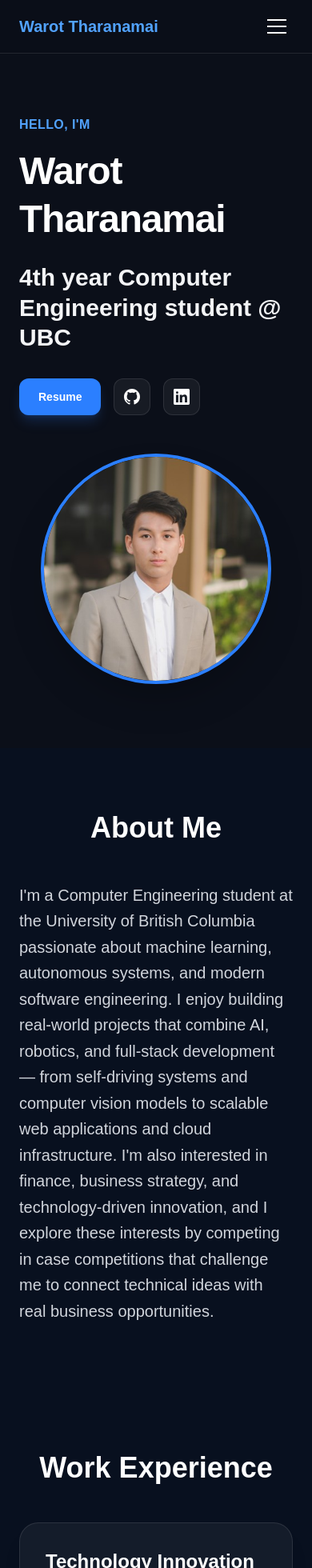
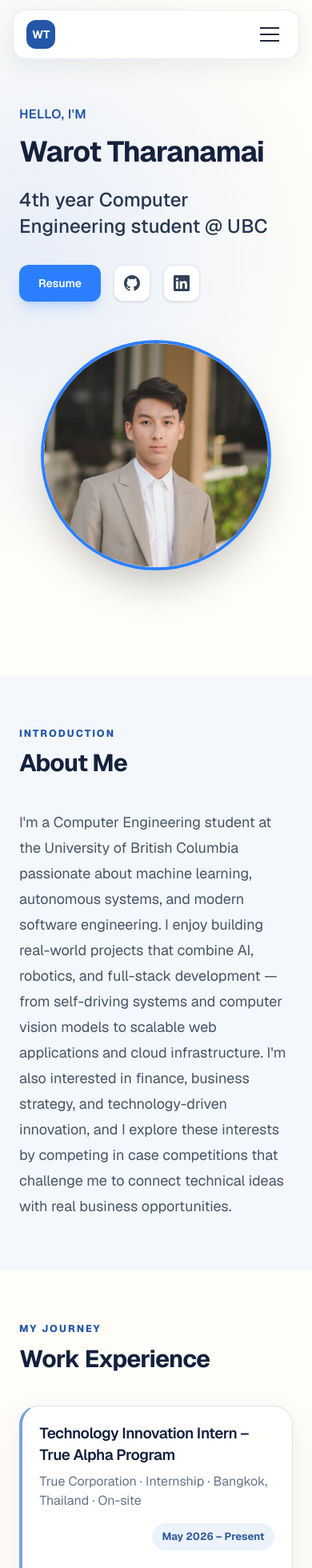
Before and after one commit to Warotpete/portfolio, a Next.js app: page / in a window 390 px wide. Shown: the top 1960 px of the page at 80% size. Built offline with nearby package versions, Linux system fonts and the light colour scheme.

Commit message:
change theme

```diff
--- a/app/components/navbar.tsx
+++ b/app/components/navbar.tsx
@@ -8,27 +8,27 @@ export default function Navbar() {
     { href: "#work-experience", label: "Experience" },
     { href: "#competitions",    label: "Competitions" },
     { href: "#projects",        label: "Projects"   },
-    { href: "#skills",          label: "Skills"     },
-    { href: "#contact",         label: "Contact"    },
   ];
 
   return (
-    <nav className="fixed top-0 left-0 right-0 z-50 bg-[#0b0f19]/95 backdrop-blur border-b border-white/10">
-      <div className="max-w-6xl mx-auto px-6 py-4 flex items-center justify-between">
+    <nav className="fixed inset-x-0 top-0 z-50 px-4 pt-3 text-slate-900">
+      <div className="mx-auto flex max-w-6xl items-center justify-between rounded-2xl border border-slate-200/80 bg-white/90 px-4 py-3 shadow-[0_8px_30px_rgba(30,48,75,0.08)] backdrop-blur-xl md:px-5">
 
         {/* Logo */}
-        <a href="#" className="text-xl font-bold text-blue-400">
-          Warot Tharanamai
+        <a href="#" className="flex items-center gap-3 font-bold tracking-tight text-slate-900">
+          <span className="grid h-9 w-9 place-items-center rounded-xl bg-[#2457a7] text-sm text-white">WT</span>
+          <span className="hidden sm:inline">Warot Tharanamai</span>
         </a>
 
         {/* Desktop links */}
-        <div className="hidden md:flex gap-8">
+        <div className="hidden items-center gap-1 rounded-xl bg-slate-100/80 p-1 md:flex">
           {links.map((l) => (
             <a key={l.href} href={l.href}
-               className="text-gray-300 hover:text-blue-400 transition text-sm">
+               className="rounded-lg px-3 py-2 text-sm font-medium text-slate-600 transition hover:bg-white hover:text-[#2457a7] hover:shadow-sm">
               {l.label}
             </a>
           ))}
+          <a href="#contact" className="ml-1 rounded-lg bg-[#2457a7] px-4 py-2 text-sm font-semibold text-white transition hover:bg-[#194887]">Let&apos;s talk</a>
         </div>
 
         {/* Hamburger button — mobile only */}
@@ -37,22 +37,23 @@ export default function Navbar() {
           onClick={() => setOpen(!open)}
           aria-label="Toggle menu"
         >
-          <span className={`block w-6 h-0.5 bg-white transition-transform duration-300 ${open ? "rotate-45 translate-y-2" : ""}`} />
-          <span className={`block w-6 h-0.5 bg-white transition-opacity duration-300 ${open ? "opacity-0" : ""}`} />
-          <span className={`block w-6 h-0.5 bg-white transition-transform duration-300 ${open ? "-rotate-45 -translate-y-2" : ""}`} />
+          <span className={`block w-6 h-0.5 bg-slate-800 transition-transform duration-300 ${open ? "rotate-45 translate-y-2" : ""}`} />
+          <span className={`block w-6 h-0.5 bg-slate-800 transition-opacity duration-300 ${open ? "opacity-0" : ""}`} />
+          <span className={`block w-6 h-0.5 bg-slate-800 transition-transform duration-300 ${open ? "-rotate-45 -translate-y-2" : ""}`} />
         </button>
       </div>
 
       {/* Mobile dropdown */}
       {open && (
-        <div className="md:hidden border-t border-white/10 bg-[#0b0f19] px-6 py-4 flex flex-col gap-4">
+        <div className="flex flex-col gap-4 border-t border-slate-200 bg-[#fffdf8] px-6 py-4 md:hidden">
           {links.map((l) => (
             <a key={l.href} href={l.href}
                onClick={() => setOpen(false)}
-               className="text-gray-300 hover:text-blue-400 transition text-base">
+               className="text-base font-medium text-slate-600 transition hover:text-[#2457a7]">
               {l.label}
             </a>
           ))}
+          <a href="#contact" onClick={() => setOpen(false)} className="rounded-xl bg-[#2457a7] px-4 py-3 text-center font-semibold text-white">Let&apos;s talk</a>
         </div>
       )}
     </nav>
--- a/app/globals.css
+++ b/app/globals.css
@@ -56,5 +56,165 @@ html {
 body {
   background: var(--background);
   color: var(--foreground);
-  font-family: Arial, Helvetica, sans-serif;
+  font-family: var(--font-geist-sans), Arial, Helvetica, sans-serif;
 }
+
+.portfolio-shell {
+  background:
+    radial-gradient(circle at 8% 4%, rgba(112, 164, 255, 0.17), transparent 25rem),
+    #fffdf8;
+  color: #172033;
+}
+
+.portfolio-shell > section {
+  background-color: transparent;
+}
+
+.portfolio-shell > section:nth-of-type(even) {
+  background-color: #f4f7fb;
+}
+
+.portfolio-shell h1,
+.portfolio-shell h2,
+.portfolio-shell h3 {
+  color: #14213d;
+  letter-spacing: -0.025em;
+}
+
+.portfolio-shell h2 {
+  text-wrap: balance;
+}
+
+.portfolio-shell .section-heading {
+  max-width: 44rem;
+}
+
+.portfolio-shell .section-kicker {
+  margin-bottom: 0.6rem;
+  color: #2457a7;
+  font-size: 0.78rem;
+  font-weight: 750;
+  letter-spacing: 0.16em;
+  text-transform: uppercase;
+}
+
+.portfolio-shell .text-gray-100 {
+  color: #27364f;
+}
+
+.portfolio-shell .text-gray-200,
+.portfolio-shell .text-gray-300 {
+  color: #475569;
+}
+
+.portfolio-shell .text-gray-400 {
+  color: #64748b;
+}
+
+.portfolio-shell .text-blue-400 {
+  color: #2457a7;
+}
+
+.portfolio-shell .hover\:text-blue-300:hover {
+  color: #173f80;
+}
+
+.portfolio-shell article {
+  border-color: #dbe3ee;
+  background-color: rgba(255, 255, 255, 0.92);
+  box-shadow: 0 14px 38px rgba(42, 59, 86, 0.08);
+}
+
+.portfolio-shell article:hover {
+  border-color: #b9c9de;
+  background-color: #ffffff;
+}
+
+.portfolio-shell #work-experience article {
+  border-left: 4px solid #7aa2de;
+  padding: 1.75rem;
+}
+
+.portfolio-shell #work-experience article h3 {
+  font-size: 1.18rem;
+  line-height: 1.4;
+}
+
+.portfolio-shell #work-experience article .text-right p {
+  display: inline-flex;
+  border-radius: 999px;
+  background: #edf3fb;
+  padding: 0.45rem 0.8rem;
+  color: #315d9c;
+  font-size: 0.82rem;
+  font-weight: 650;
+  white-space: nowrap;
+}
+
+.portfolio-shell #work-experience ul {
+  line-height: 1.75;
+}
+
+.portfolio-shell #work-experience li::marker {
+  color: #4778bd;
+}
+
+.portfolio-shell #projects article img {
+  transition: transform 350ms ease;
+}
+
+.portfolio-shell #projects article,
+.portfolio-shell #competitions article {
+  border-radius: 1.5rem;
+}
+
+.portfolio-shell #projects article span {
+  border-color: #aac0df;
+  background: #e6eef9;
+  color: #244c83;
+  font-weight: 650;
+}
+
+.portfolio-shell #projects article a,
+.portfolio-shell #competitions article a {
+  color: #174f9c;
+  font-weight: 700;
+  text-decoration: underline;
+  text-decoration-color: #b8cbe6;
+  text-decoration-thickness: 1px;
+  text-underline-offset: 4px;
+}
+
+.portfolio-shell #projects article a:hover,
+.portfolio-shell #competitions article a:hover {
+  color: #0f3973;
+  text-decoration-color: #0f3973;
+}
+
+.portfolio-shell #skills .grid > div {
+  border: 1px solid #dbe3ee;
+  border-radius: 1.25rem;
+  background: rgba(255, 255, 255, 0.9);
+  padding: 1.35rem;
+  box-shadow: 0 10px 28px rgba(42, 59, 86, 0.06);
+}
+
+.portfolio-shell #projects article:hover img {
+  transform: scale(1.035);
+}
+
+.portfolio-shell footer {
+  border-color: #dbe3ee;
+  background: #eef3f9;
+}
+
+@media (max-width: 767px) {
+  .portfolio-shell > section {
+    padding-top: 4rem;
+    padding-bottom: 4rem;
+  }
+
+  .portfolio-shell #work-experience article {
+    padding: 1.35rem;
+  }
+}
--- a/app/page.tsx
+++ b/app/page.tsx
@@ -3,29 +3,29 @@ import Navbar from "./components/navbar";
 
 export default function Home() {
   return (
-    <main className="min-h-screen bg-[#0b0f19] text-white">
+    <main className="portfolio-shell min-h-screen bg-[#fffdf8] text-slate-900">
       <Navbar />
 
-      <section className="min-h-screen flex items-center px-6 py-20 mt-16 relative">
+      <section className="relative flex min-h-screen items-center px-6 pb-20 pt-32">
         {/* Enhanced hero background */}
         <div className="absolute inset-0 -z-10 overflow-hidden">
           <div className="absolute top-20 left-10 w-72 h-72 bg-blue-500/5 rounded-full blur-3xl"></div>
           <div className="absolute bottom-20 right-10 w-72 h-72 bg-purple-500/5 rounded-full blur-3xl"></div>
         </div>
 
-        <div className="max-w-6xl mx-auto grid md:grid-cols-2 gap-12 items-center">
+        <div className="mx-auto grid max-w-6xl items-center gap-12 md:grid-cols-[1.15fr_0.85fr]">
 
           <div>
             <p className="text-blue-400 font-semibold tracking-wide mb-4 text-base md:text-lg uppercase">
               Hello, I&apos;m
             </p>
 
-            <h1 className="text-5xl md:text-7xl font-bold leading-tight tracking-tight animate-fade-in-up" style={{ animationDelay: "0.1s" }}>
+            <h1 className="animate-fade-in-up text-4xl font-bold leading-[1.08] tracking-tight sm:text-5xl md:text-6xl" style={{ animationDelay: "0.1s" }}>
               Warot Tharanamai
             </h1>
 
             <div className="mt-6 animate-fade-in-up" style={{ animationDelay: "0.2s" }}>
-              <p className="text-3xl md:text-4xl font-semibold text-gray-100 leading-tight">
+              <p className="max-w-2xl text-2xl font-medium leading-snug text-gray-100 md:text-3xl">
                 4th year Computer Engineering student @ UBC
               </p>
               <div className="mt-8 flex flex-wrap gap-4">
@@ -41,7 +41,7 @@ export default function Home() {
                   href="https://github.com/Warotpete"
                   target="_blank"
                   rel="noreferrer"
-                  className="inline-flex items-center justify-center rounded-xl border border-white/10 bg-white/5 p-3 text-white transition hover:bg-white/10"
+                  className="inline-flex items-center justify-center rounded-xl border border-slate-200 bg-white p-3 text-slate-700 shadow-sm transition hover:border-blue-200 hover:text-blue-700"
                   aria-label="GitHub profile"
                 >
                   <svg className="h-5 w-5" viewBox="0 0 24 24" fill="currentColor" aria-hidden="true">
@@ -52,7 +52,7 @@ export default function Home() {
                   href="https://www.linkedin.com/in/warotpete/"
                   target="_blank"
                   rel="noreferrer"
-                  className="inline-flex items-center justify-center rounded-xl border border-white/10 bg-white/5 p-3 text-white transition hover:bg-white/10"
+                  className="inline-flex items-center justify-center rounded-xl border border-slate-200 bg-white p-3 text-slate-700 shadow-sm transition hover:border-blue-200 hover:text-blue-700"
                   aria-label="LinkedIn profile"
                 >
                   <svg className="h-5 w-5" viewBox="0 0 24 24" fill="currentColor" aria-hidden="true">
@@ -80,10 +80,11 @@ export default function Home() {
 
       <section id="about" className="py-20 px-6 bg-[#08101f]">
         <div className="max-w-6xl mx-auto">
-          <div className="mb-12 text-center">
-            <h2 className="text-4xl md:text-5xl font-bold">About Me</h2>
+          <div className="section-heading mb-10">
+            <p className="section-kicker">Introduction</p>
+            <h2 className="text-3xl font-bold md:text-4xl">About Me</h2>
           </div>
-          <div className="max-w-3xl mx-auto text-gray-300 text-xl md:text-2xl leading-relaxed">
+          <div className="max-w-4xl text-lg leading-8 text-gray-300 md:text-xl md:leading-9">
             <p>
               I&apos;m a Computer Engineering student at the University of British Columbia passionate about machine learning, autonomous systems, and modern software engineering.
               I enjoy building real-world projects that combine AI, robotics, and full-stack development — from self-driving systems and computer vision models to scalable web applications and cloud infrastructure. I&apos;m also interested in finance, business strategy, and technology-driven innovation, and I explore these interests by competing in case competitions that challenge me to connect technical ideas with real business opportunities.
@@ -94,11 +95,12 @@ export default function Home() {
 
       <section id="work-experience" className="py-20 px-6 bg-[#08101f]">
         <div className="max-w-6xl mx-auto">
-          <div className="mb-12 text-center">
-            <h2 className="text-4xl md:text-5xl font-bold">Work Experience</h2>
+          <div className="section-heading mb-10">
+            <p className="section-kicker">My journey</p>
+            <h2 className="text-3xl font-bold md:text-4xl">Work Experience</h2>
           </div>
 
-          <div className="space-y-10">
+          <div className="space-y-5">
             <article className="rounded-3xl border border-white/10 bg-white/5 p-8 shadow-xl shadow-black/10">
               <div className="flex flex-col md:flex-row md:justify-between md:items-start gap-4">
                 <div>
@@ -110,9 +112,8 @@ export default function Home() {
                 </div>
               </div>
               <ul className="mt-6 space-y-3 list-disc list-inside text-gray-300">
-                <li>Selected for True&apos;s flagship innovation internship program, working in a startup-style environment to identify business opportunities and develop technology-driven solutions for real-world challenges.</li>
-                <li>Collaborated with mentors, business stakeholders, and cross-functional teams to gather requirements, analyze business needs, and design and develop a Proof of Concept (POC) from ideation through implementation.</li>
-                <li>Applied software development, data analysis, and AI technologies to evaluate processes, generate insights, and propose digital solutions within the telecommunications and digital services ecosystem.</li>
+                <li>Selected for True&apos;s flagship innovation program to develop technology-driven solutions for real business challenges.</li>
+                <li>Worked with cross-functional teams to take an AI and data-focused proof of concept from idea to implementation.</li>
               </ul>
             </article>
             <article className="rounded-3xl border border-white/10 bg-white/5 p-8 shadow-xl shadow-black/10">
@@ -126,9 +127,8 @@ export default function Home() {
                 </div>
               </div>
               <ul className="mt-6 space-y-3 list-disc list-inside text-gray-300">
-                <li>Worked as part of a teaching team supporting over 700 students in the Introduction to Programming in C course.</li>
-                <li>Conducted weekly lab sessions and delivered presentations and demonstrations to explain programming logic, algorithms, debugging techniques, and computational design applications.</li>
-                <li>Graded programming assignments, quizzes, and exams with feedback to support continuous learning.</li>
+                <li>Supported more than 700 students learning programming fundamentals in C.</li>
+                <li>Led weekly labs, explained algorithms and debugging, and provided feedback on assessments.</li>
               </ul>
             </article>
 
@@ -143,8 +143,8 @@ export default function Home() {
                 </div>
               </div>
               <ul className="mt-6 space-y-3 list-disc list-inside text-gray-300">
-                <li>Developed a computer vision model using YOLO architecture to automatically detect and count steel pipes from drone footage of warehouse yards, enabling more efficient inventory monitoring.</li>
-                <li>Prepared and annotated custom datasets, optimized model training pipelines, and fine-tuned hyperparameters for improved detection accuracy.</li>
+                <li>Built a YOLO computer vision model to count steel pipes from warehouse drone footage.</li>
+                <li>Prepared datasets and optimized training pipelines to improve detection accuracy.</li>
               </ul>
             </article>
 
@@ -159,9 +159,8 @@ export default function Home() {
                 </div>
               </div>
               <ul className="mt-6 space-y-3 list-disc list-inside text-gray-300">
-                <li>Led executive team in planning and executing club events that promote Thai culture within the UBC community.</li>
-                <li>Facilitated regular meetings to align team goals, monitor progress, and foster collaboration among departments.</li>
-                <li>Designed graphics, posters, and promotional materials; managed social media content across Instagram, Facebook, and Line.</li>
+                <li>Led the executive team in delivering events that promoted Thai culture at UBC.</li>
+                <li>Directed team planning and created promotional content across social platforms.</li>
               </ul>
             </article>
 
@@ -176,9 +175,8 @@ export default function Home() {
                 </div>
               </div>
               <ul className="mt-6 space-y-3 list-disc list-inside text-gray-300">
-                <li>Developed precise 3D CAD models for various projects; collaborated with team members and external stakeholders to deliver customized design solutions.</li>
-                <li>Created rapid prototypes to test and validate design concepts, contributing to an iterative design process.</li>
-                <li>Diagnosed and resolved technical issues related to 3D printing processes, ensuring smooth production workflows.</li>
+                <li>Designed custom 3D CAD models and rapid prototypes for internal and external projects.</li>
+                <li>Tested designs and resolved 3D-printing issues throughout the production process.</li>
               </ul>
             </article>
           </div>
@@ -187,9 +185,9 @@ export default function Home() {
 
       <section id="competitions" className="py-20 px-6 bg-[#0b0f19]">
         <div className="max-w-6xl mx-auto">
-          <div className="mb-12 text-center">
-            <p className="mb-3 text-sm font-semibold uppercase tracking-[0.3em] text-amber-300">Awards &amp; Competitions</p>
-            <h2 className="text-4xl md:text-5xl font-bold">Competitions</h2>
+          <div className="section-heading mb-10">
+            <p className="section-kicker">Awards &amp; recognition</p>
+            <h2 className="text-3xl font-bold md:text-4xl">Competitions</h2>
           </div>
 
           <div className="grid gap-6 md:grid-cols-2">
@@ -205,7 +203,7 @@ export default function Home() {
               <div className="p-7">
                 <div className="mb-4 flex flex-wrap items-center justify-between gap-3">
                   <h3 className="text-2xl font-semibold">Pantene Miracles Case Competition</h3>
-                  <span className="rounded-full border border-amber-300/30 bg-amber-300/10 px-3 py-1 text-xs font-bold uppercase tracking-wider text-amber-200">Winner · 2026</span>
+                  <span className="rounded-full border border-amber-300 bg-amber-50 px-3 py-1 text-xs font-bold uppercase tracking-wider text-amber-700">Winner · 2026</span>
                 </div>
                 <p className="mb-5 text-gray-300">Developed and presented a winning strategy for the Pantene Miracles business case at the Samaggi x ATSA Case Competition in Bangkok.</p>
                 <a href="/pantene-miracles-case-competition.pdf" target="_blank" rel="noreferrer" className="font-medium text-blue-400 transition hover:text-blue-300">View case deck →</a>
@@ -219,7 +217,7 @@ export default function Home() {
               <div className="p-7">
                 <div className="mb-4 flex flex-wrap items-center justify-between gap-3">
                   <h3 className="text-2xl font-semibold">Botnoi HackFest</h3>
-                  <span className="rounded-full border border-amber-300/30 bg-amber-300/10 px-3 py-1 text-xs font-bold uppercase tracking-wider text-amber-200">1st Place · 2023</span>
+                  <span className="rounded-full border border-amber-300 bg-amber-50 px-3 py-1 text-xs font-bold uppercase tracking-wider text-amber-700">1st Place · 2023</span>
                 </div>
                 <p className="mb-5 text-gray-300">Built Salus Insurance and won first place against more than 500 teams, with a Streamlit app deployed on Heroku and integrated with Omne.</p>
                 <div className="flex flex-wrap gap-4">
@@ -234,11 +232,12 @@ export default function Home() {
 
       <section id="projects" className="py-20 px-6 bg-[#0b0f19]">
         <div className="max-w-6xl mx-auto">
-          <div className="mb-12 text-center">
-            <h2 className="text-4xl md:text-5xl font-bold">Featured Projects</h2>
+          <div className="section-heading mb-10">
+            <p className="section-kicker">Selected work</p>
+            <h2 className="text-3xl font-bold md:text-4xl">Featured Projects</h2>
           </div>
 
-          <div className="grid md:grid-cols-2 lg:grid-cols-3 gap-6">
+          <div className="grid gap-6 md:grid-cols-2">
             {/* Autonomous Driving Car */}
             <article className="rounded-3xl border border-white/10 bg-white/5 p-6 shadow-xl shadow-black/10 hover:bg-white/10 transition">
               <div className="relative h-48 rounded-lg mb-4 overflow-hidden flex-shrink-0 bg-gray-800">
@@ -387,14 +386,15 @@ export default function Home() {
         </div>
       </section>
 
-    <section id="skills" className="py-20 px-6 bg-[#08101f]">
+    <section id="skills" className="hidden py-20 px-6 bg-[#08101f]" aria-hidden="true">
         <div className="max-w-6xl mx-auto">
-          <div className="mb-12 text-center">
-            <h2 className="text-4xl md:text-5xl font-bold">Skills & Tech Stack</h2>
-            <p className="mt-4 text-gray-400">Languages, frameworks, tools, and platforms I work with</p>
+          <div className="section-heading mb-10">
+            <p className="section-kicker">What I work with</p>
+            <h2 className="text-3xl font-bold md:text-4xl">Skills &amp; Tech Stack</h2>
+            <p className="mt-3 text-gray-400">Languages, frameworks, tools, and platforms I use to bring ideas to life.</p>
           </div>
 
-          <div className="grid md:grid-cols-4 gap-8">
+          <div className="grid gap-4 sm:grid-cols-2 lg:grid-cols-4">
             <div>
               <h3 className="text-lg font-semibold mb-4 text-blue-400">Languages</h3>
               <div className="flex flex-wrap gap-2">
@@ -441,7 +441,8 @@ export default function Home() {
 
       <section id="contact" className="py-20 px-6 bg-[#0b0f19]">
         <div className="max-w-4xl mx-auto text-center">
-          <h2 className="text-4xl md:text-5xl font-bold mb-6">Get in Touch</h2>
+          <p className="section-kicker">Contact</p>
+          <h2 className="mb-5 text-3xl font-bold md:text-4xl">Let&apos;s build something meaningful.</h2>
           <p className="text-lg text-gray-300 mb-12">
             I'm always open to discussing new projects, opportunities, and ideas. Feel free to reach out!
           </p>
@@ -461,9 +462,9 @@ export default function Home() {
               target="_blank"
               rel="noreferrer"
               aria-label="View GitHub profile"
-              className="w-16 h-16 flex items-center justify-center rounded-xl border border-gray-500 hover:border-white transition"
+              className="w-16 h-16 flex items-center justify-center rounded-xl border border-slate-300 bg-white text-slate-700 shadow-sm transition hover:border-blue-300 hover:text-blue-700"
             >
-              <svg className="w-6 h-6 text-gray-300 hover:text-white" fill="currentColor" viewBox="0 0 20 20" aria-hidden="true">
+              <svg className="w-6 h-6" fill="currentColor" viewBox="0 0 20 20" aria-hidden="true">
                 <path fillRule="evenodd" d="M10 0C4.477 0 0 4.484 0 10.017c0 4.425 2.865 8.18 6.839 9.49.5.092.682-.217.682-.482 0-.237-.008-.868-.013-1.703-2.782.603-3.369-1.343-3.369-1.343-.454-1.156-1.11-1.463-1.11-1.463-.908-.62.069-.608.069-.608 1.003.07 1.531 1.032 1.531 1.032.892 1.53 2.341 1.544 2.914 1.186.092-.923.35-1.544.636-1.9-2.22-.253-4.555-1.112-4.555-4.943 0-1.091.39-1.984 1.029-2.683-.103-.253-.447-1.27.098-2.647 0 0 .84-.269 2.75 1.025A9.578 9.578 0 0110 4.817c.85.004 1.705.114 2.504.336 1.909-1.294 2.747-1.025 2.747-1.025.546 1.377.202 2.394.1 2.647.64.699 1.028 1.592 1.028 2.683 0 3.842-2.339 4.687-4.566 4.935.359.309.678.919.678 1.852 0 1.336-.012 2.415-.012 2.743 0 .267.18.578.688.48C17.137 18.191 20 14.434 20 10.017 20 4.484 15.522 0 10 0z" clipRule="evenodd" />
               </svg>
             </a>
@@ -472,9 +473,9 @@ export default function Home() {
               target="_blank"
               rel="noreferrer"
               aria-label="View LinkedIn profile"
-              className="w-16 h-16 flex items-center justify-center rounded-xl border border-gray-500 hover:border-white transition"
+              className="w-16 h-16 flex items-center justify-center rounded-xl border border-slate-300 bg-white text-slate-700 shadow-sm transition hover:border-blue-300 hover:text-blue-700"
             >
-              <svg className="w-6 h-6 text-gray-300 hover:text-white" fill="currentColor" viewBox="0 0 20 20" aria-hidden="true">
+              <svg className="w-6 h-6" fill="currentColor" viewBox="0 0 20 20" aria-hidden="true">
                 <path d="M16.338 16.338H13.67V12.16c0-.995-.017-2.553-1.554-2.553-1.554 0-1.791 1.213-1.791 2.462v3.269h-2.669V9.309h2.561v1.156h.036c.357-.675 1.227-1.387 2.526-1.387 2.703 0 3.203 1.778 3.203 4.092v4.168zM5.337 7.433c-.86 0-1.551-.698-1.551-1.554s.691-1.557 1.551-1.557c.859 0 1.551.699 1.551 1.557s-.692 1.554-1.551 1.554zm1.326 8.905H3.99V9.309h2.674v6.029zM17.7 5.009c0 1.193-.977 2.17-2.17 2.17-1.192 0-2.17-.977-2.17-2.17 0-1.192.977-2.17 2.17-2.17 1.193 0 2.17.978 2.17 2.17z" />
               </svg>
             </a>
```
